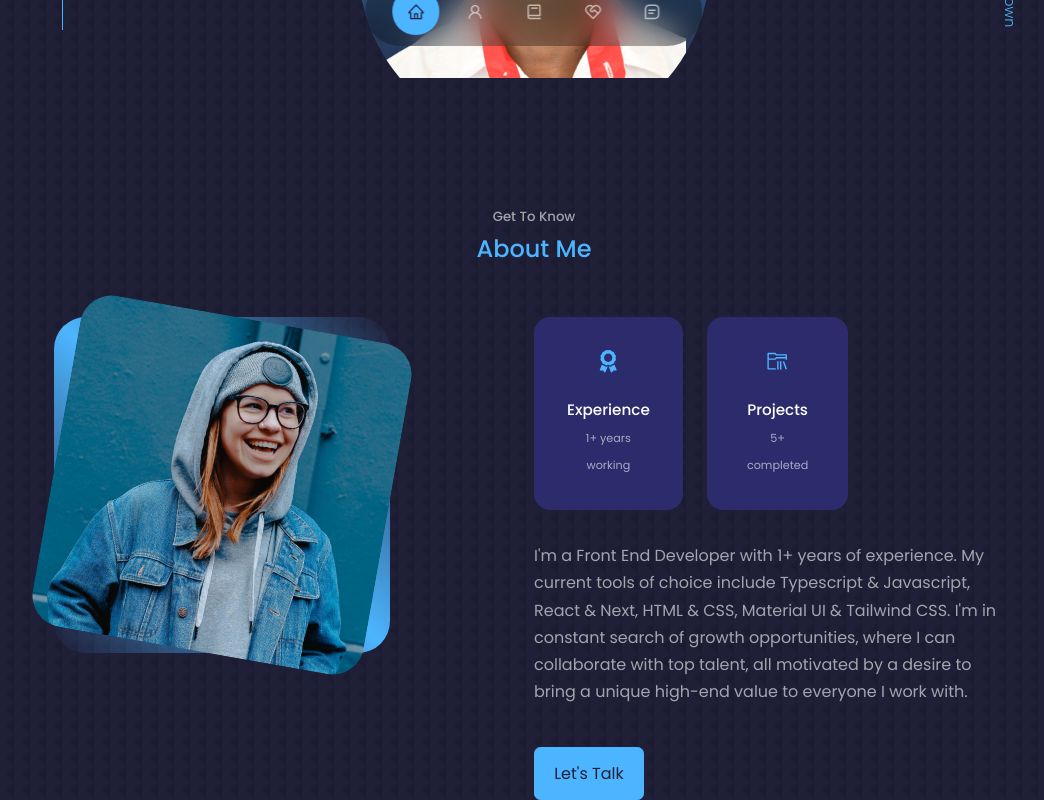
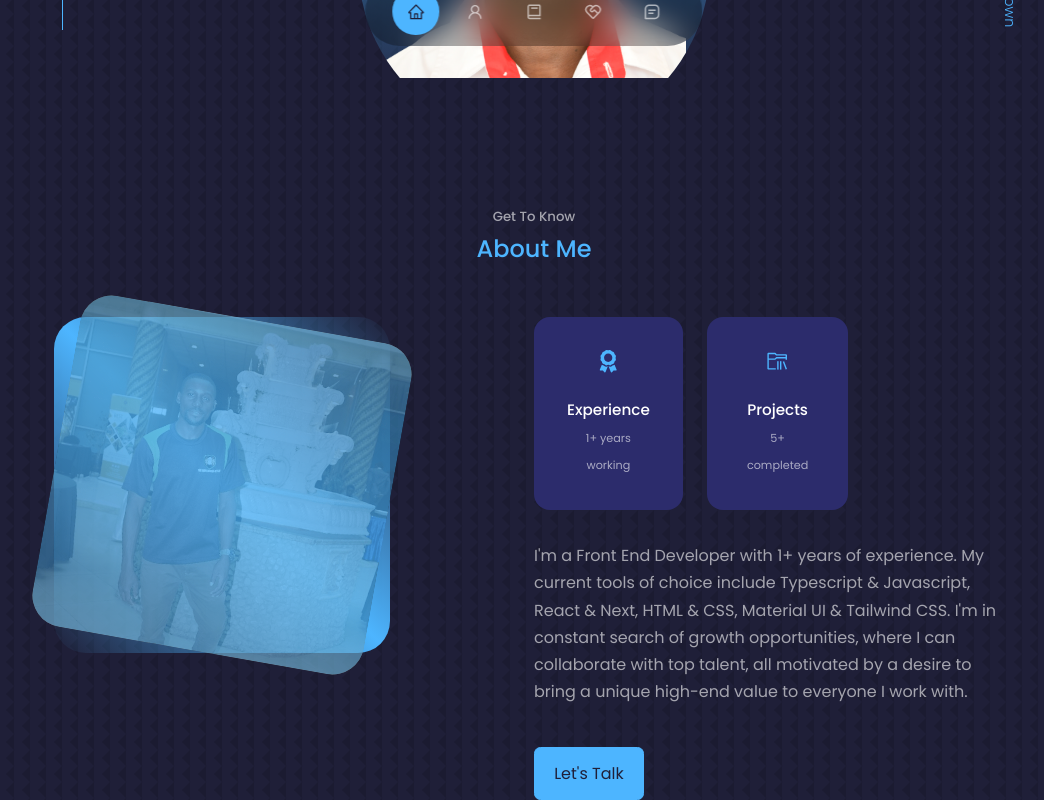
Before and after one commit to Amakoye/charlesamakoye, a React (Create React App) app: page / in a window 1280 px wide. Shown: the part 722-1522 px from the top of the page, without its empty margins (106-1150 px from the left). Built offline with nearby package versions, Linux system fonts and the light colour scheme.

Commit message:
update about me image

```diff
--- a/src/components/about/About.jsx
+++ b/src/components/about/About.jsx
@@ -1,6 +1,6 @@
 import { FaAward } from "react-icons/fa";
 import { VscFolderLibrary } from "react-icons/vsc";
-import ME from "../../assets/me-about.jpg";
+import ME from "../../assets/me-about.png";
 import "./about.css";
 
 function About() {
@@ -12,6 +12,7 @@ function About() {
         <div className="about__me">
           <div className="about__me-image">
             <img src={ME} alt="About " />
+            <div></div>
           </div>
         </div>
         <div className="about__content">
--- a/src/components/about/about.css
+++ b/src/components/about/about.css
@@ -5,6 +5,7 @@
 }
 
 .about__me {
+  position: relative;
   width: 100%;
   aspect-ratio: 1/1;
   border-radius: 2rem;
@@ -16,6 +17,15 @@
   );
   display: grid;
   place-items: center;
+}
+
+.about__me div {
+  position: absolute;
+  background: var(--color-primary);
+  top: 0;
+  width: 100%;
+  height: 100%;
+  opacity: 0.65;
 }
 
 .about__me-image {
```
Also changed, not shown: src/assets/me-about.png (added), src/assets/me-about1.jpg (renamed from src/assets/me-about.jpg).
